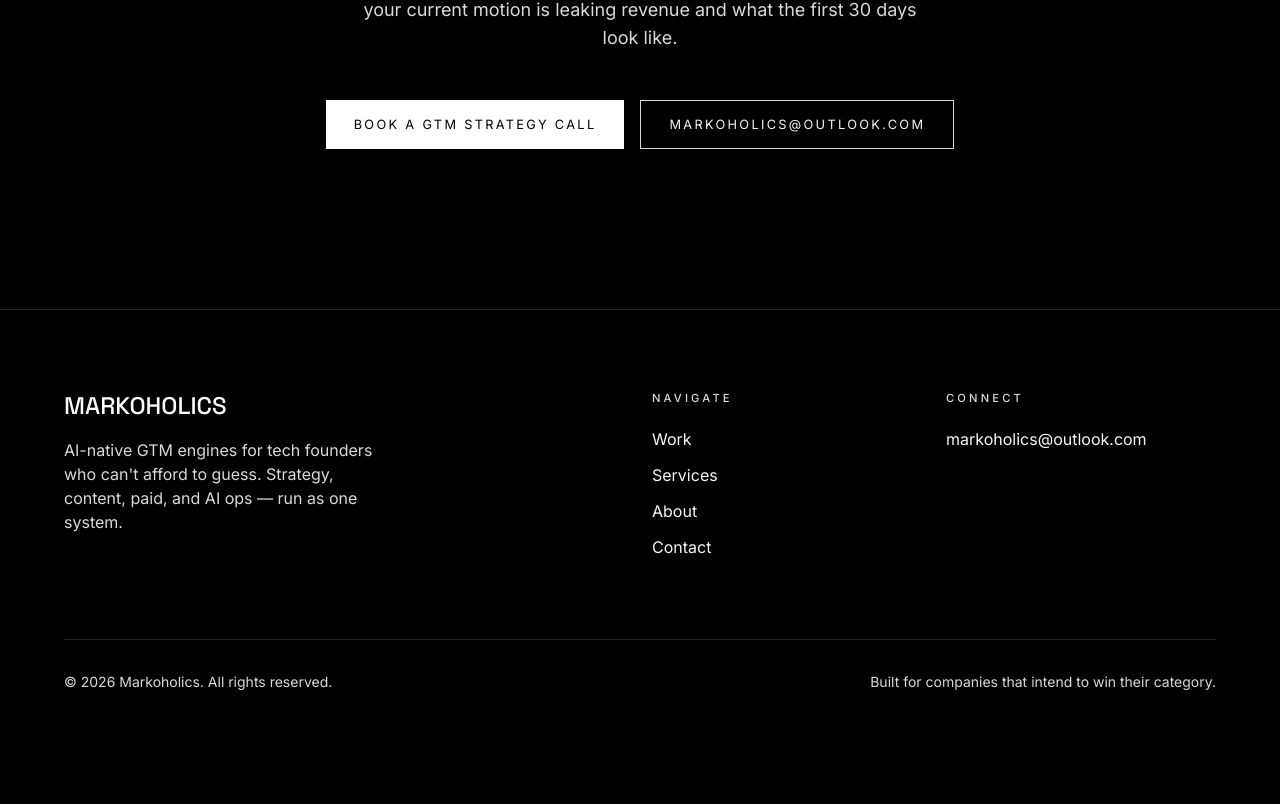
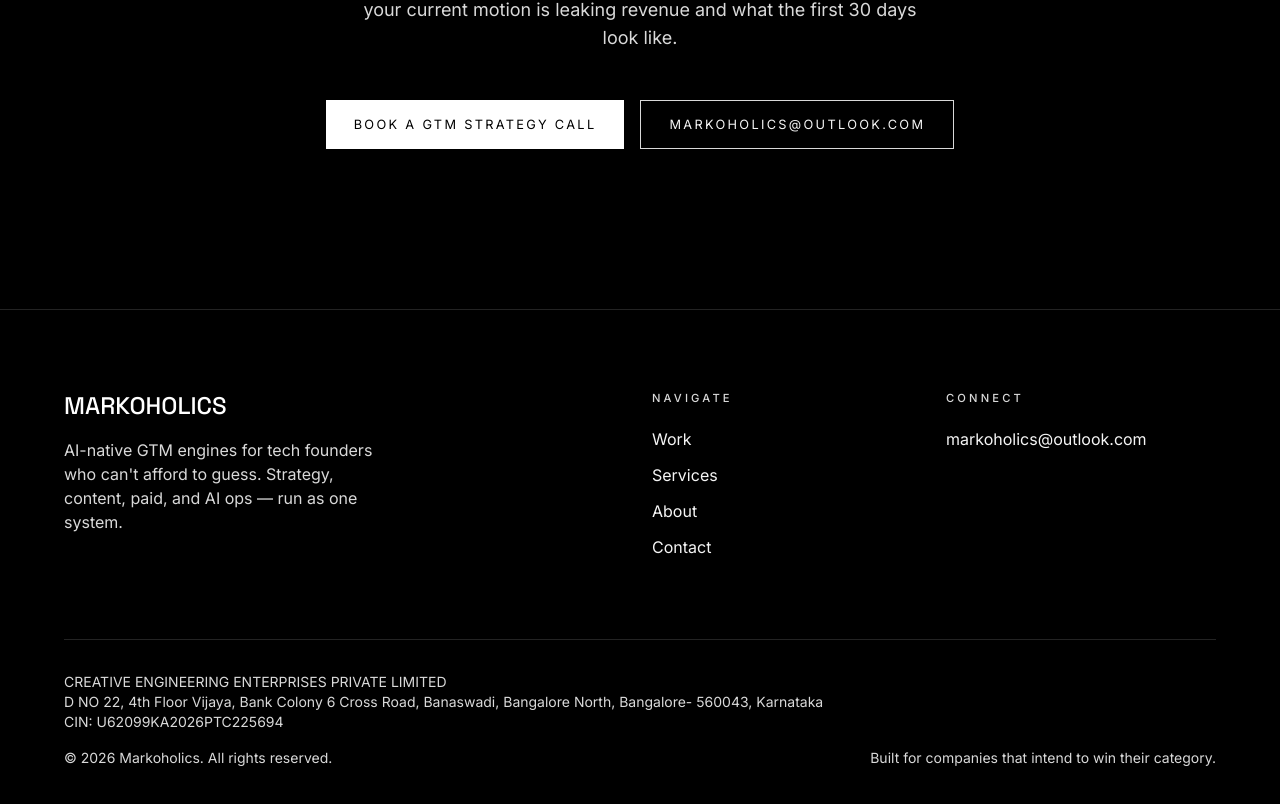
Before and after one commit to markoholics/portfolio, a Next.js app: page / in a window 1280 px wide. Shown: the part 9368-10172 px from the top of the page. Before the commit the page ends 10140 px from the top, so only its background shows below. Built offline with nearby package versions, Linux system fonts and the light colour scheme; no server answers.

Commit message:
Add company registered address and CIN to footer

```diff
--- a/src/components/Footer.tsx
+++ b/src/components/Footer.tsx
@@ -46,9 +46,19 @@ export default function Footer() {
           </div>
         </div>
 
-        <div className="mt-20 pt-8 border-t hairline flex flex-col md:flex-row justify-between gap-4 text-sm text-grey">
-          <span>&copy; {new Date().getFullYear()} Markoholics. All rights reserved.</span>
-          <span>Built for companies that intend to win their category.</span>
+        <div className="mt-20 pt-8 border-t hairline flex flex-col gap-4 text-sm text-grey">
+          <address className="not-italic text-grey">
+            <span className="block">CREATIVE ENGINEERING ENTERPRISES PRIVATE LIMITED</span>
+            <span className="block">
+              D NO 22, 4th Floor Vijaya, Bank Colony 6 Cross Road, Banaswadi,
+              Bangalore North, Bangalore- 560043, Karnataka
+            </span>
+            <span className="block">CIN: U62099KA2026PTC225694</span>
+          </address>
+          <div className="flex flex-col md:flex-row justify-between gap-4">
+            <span>&copy; {new Date().getFullYear()} Markoholics. All rights reserved.</span>
+            <span>Built for companies that intend to win their category.</span>
+          </div>
         </div>
       </div>
     </footer>
```
